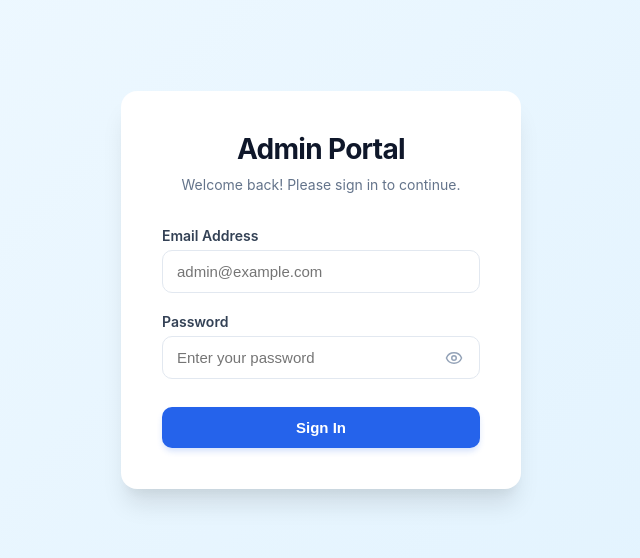
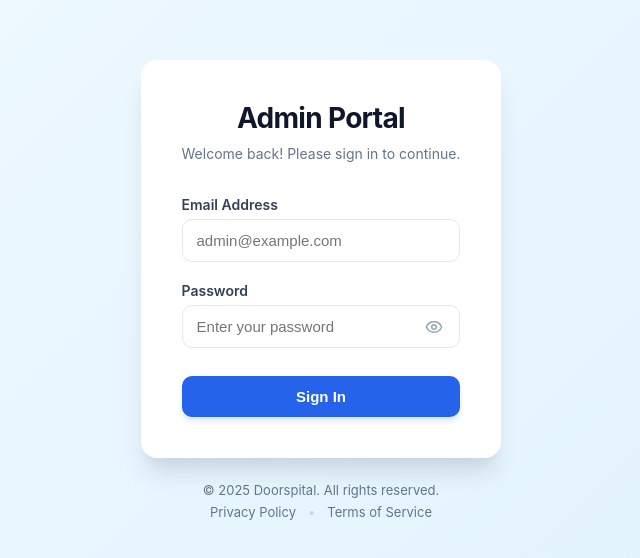
Before and after one commit to gohypedevelopers-stack/admin-dashboard, a React (Vite) app: page /admin-signin in a window 1280 px wide. Shown: the part 110-668 px from the top of the page, without its empty margins (319-959 px from the left). Built offline with nearby package versions, Linux system fonts and the light colour scheme.

Commit message:
feat: Implement admin sign-in page, add PWA manifest and robots.txt, and update base HTML meta information.

```diff
--- a/index.html
+++ b/index.html
@@ -5,7 +5,10 @@
   <meta charset="UTF-8" />
   <link rel="icon" type="image/svg+xml" href="/vite.svg" />
   <meta name="viewport" content="width=device-width, initial-scale=1.0" />
-  <title>Admin Dashboard Doorspital</title>
+  <meta name="description"
+    content="Secure Admin Dashboard for Doorspital. Manage patients, doctors, pharmacies, and platform settings safely." />
+  <meta name="theme-color" content="#2563eb" />
+  <title>Doorspital Admin Portal</title>
 </head>
 
 <body>
--- a/src/pages/Auth/AdminSignIn.jsx
+++ b/src/pages/Auth/AdminSignIn.jsx
@@ -65,6 +65,7 @@ const AdminSignIn = () => {
 
   return (
     <div style={styles.page}>
+      <div style={{ display: 'flex', flexDirection: 'column', alignItems: 'center', gap: '24px' }}>
         <div style={styles.card}>
           <div style={styles.header}>
             <h1 style={styles.title}>Admin Portal</h1>
@@ -149,6 +150,16 @@ const AdminSignIn = () => {
               )}
             </button>
           </form>
+        </div>
+
+        <div style={styles.footer}>
+          <p>© {new Date().getFullYear()} Doorspital. All rights reserved.</p>
+          <div style={styles.links}>
+            <a href="#" style={styles.link}>Privacy Policy</a>
+            <span style={{ color: '#cbd5e1' }}>•</span>
+            <a href="#" style={styles.link}>Terms of Service</a>
+          </div>
+        </div>
       </div>
     </div>
   );
@@ -268,6 +279,23 @@ const styles = {
   },
   spinner: {
     animation: 'spin 1s linear infinite'
+  },
+  footer: {
+    textAlign: 'center',
+    color: '#64748b',
+    fontSize: '13px',
+  },
+  links: {
+    marginTop: '6px',
+    display: 'flex',
+    gap: '12px',
+    justifyContent: 'center',
+    alignItems: 'center'
+  },
+  link: {
+    color: '#64748b',
+    textDecoration: 'none',
+    transition: 'color 0.2s',
   }
 };
 
```
Also changed, not shown: public/manifest.json (added), public/robots.txt (added). Lines whose indentation alone changed are shown as unchanged.
